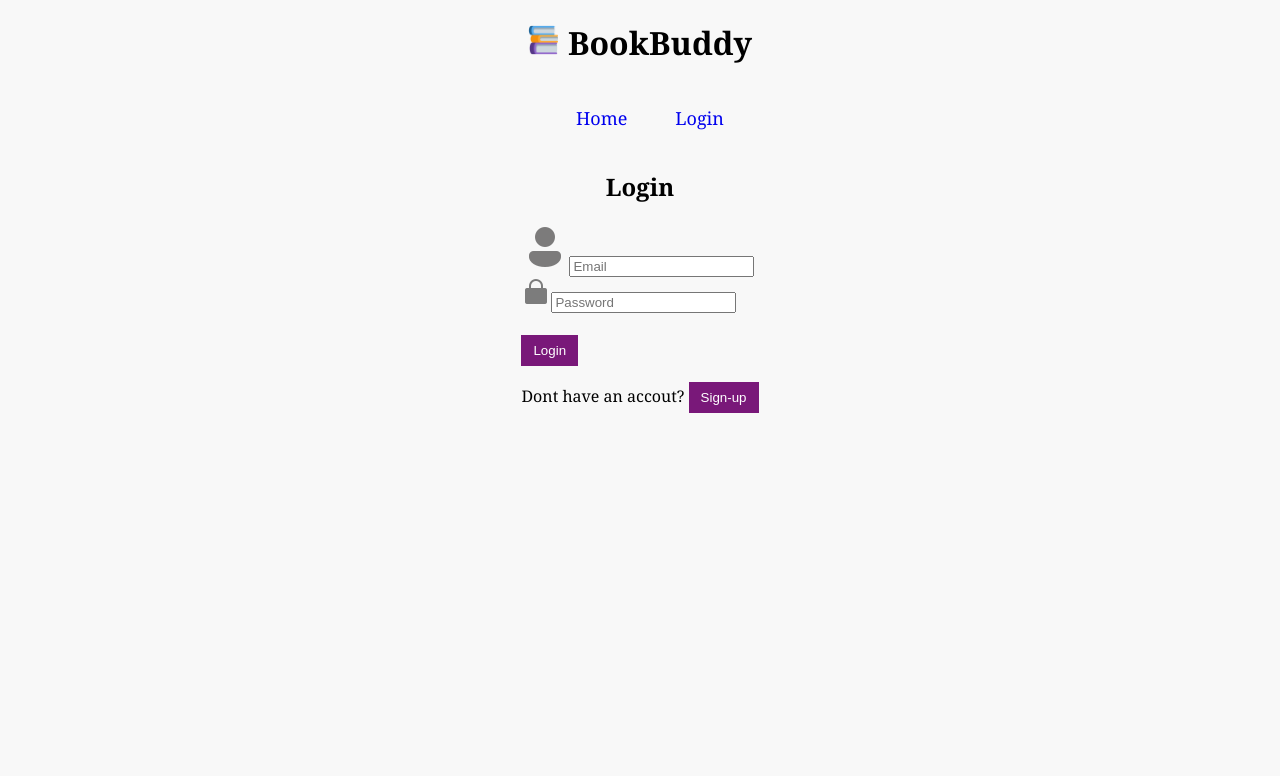
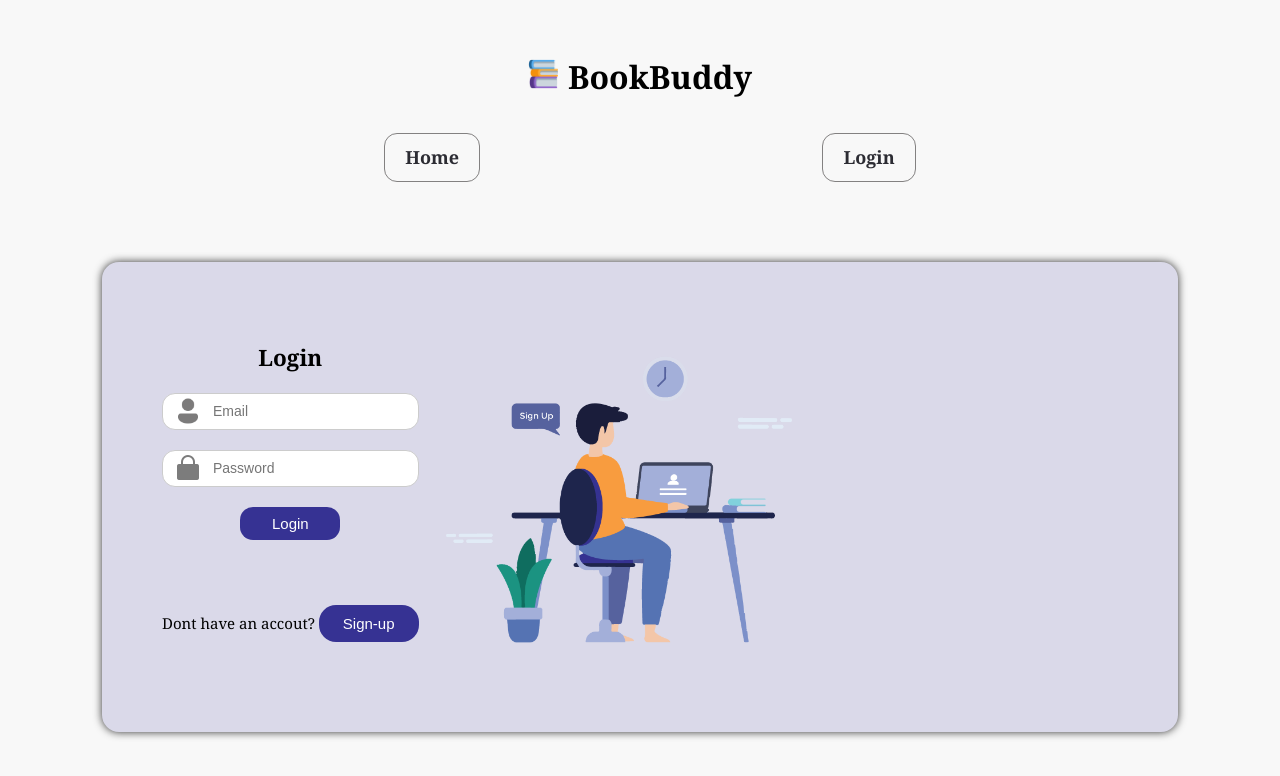
Before and after one commit to deniseosoria/BookBuddy, a React (Vite) app: page /users/login in a window 1280 px wide. Shown: the top 776 px of the page. Built offline with nearby package versions, Linux system fonts and the light colour scheme; the HTML template or start-up script is replaced by a standard one.

Commit message:
added css

```diff
--- /dev/null
+++ b/src/App.css
@@ -0,0 +1,6 @@
+#root {
+    max-width: 1280px;
+    margin: 0 auto;
+    padding: 2rem;
+    text-align: center;
+  }
--- a/src/App.jsx
+++ b/src/App.jsx
@@ -9,6 +9,7 @@
 import Login from "./components/Login";
 import Register from "./components/Register";
 import Account from "./components/Account";
+import "./App.css";
 
 function App() {
   const [token, setToken] = useState(() => localStorage.getItem("token"));
@@ -29,7 +30,7 @@
     <div className="app">
     <header>
         <h1>
-          <img id="logo-image" src={bookLogo} alt="Library Logo" />
+          <img className="logo" id="logo-image" src={bookLogo} alt="Library Logo" />
           BookBuddy
         </h1>
         <nav>
--- a/src/components/Account.jsx
+++ b/src/components/Account.jsx
@@ -37,7 +37,9 @@
         setError(result.error);
       } else {
         setSuccess("Book returned successfully!");
-        setReservedBooks((prevBooks) => prevBooks.filter((book) => book.id !== bookId));
+        setReservedBooks((prevBooks) =>
+          prevBooks.filter((book) => book.id !== bookId)
+        );
       }
     } catch (err) {
       setError("Something went wrong. Please try again.");
@@ -89,8 +91,22 @@
               <ul>
                 {reservedBooks.map((book) => (
                   <li key={book.id}>
-                    <h4>{book.title} by {book.author}</h4>
-                    <button onClick={() => handleReturn(book.id)}>Return</button>
+                    <h4>
+                      {book.title} by {book.author}
+                    </h4>
+                    <img
+                      src={book.coverimage || "https://via.placeholder.com/200"}
+                      alt={book.title || "Book Cover"}
+                      style={{ maxWidth: "150px", height: "auto" }}
+                    />
+                    <div>
+                      <button
+                        className="return-book-button"
+                        onClick={() => handleReturn(book.id)}
+                      >
+                        Return
+                      </button>
+                    </div>
                   </li>
                 ))}
               </ul>
--- a/src/components/Books.jsx
+++ b/src/components/Books.jsx
@@ -22,7 +22,9 @@
         setFilteredBooks(booksData);
       } catch (err) {
         console.error("Error fetching books:", err);
-        setError(err.message || "Failed to load books. Please try again later.");
+        setError(
+          err.message || "Failed to load books. Please try again later."
+        );
       } finally {
         setIsLoading(false);
       }
@@ -68,7 +70,13 @@
         {/* Book List */}
         {filteredBooks.length > 0 ? (
           filteredBooks.map((book) => (
-            <div className="grid-item" key={book.id}>
+            <Link
+              className="grid-item"
+              key={book.id}
+              to={`/book/${book.id}`}
+              onClick={() => console.log(`Navigating to book ID: ${book.id}`)}
+            >
+              <div>
                 <h3>{book.title || "Unknown Title"}</h3>
                 <h4>Author: {book.author || "Unknown Author"}</h4>
                 <h3 style={{ color: book.available ? "blue" : "red" }}>
@@ -81,14 +89,9 @@
                   style={{ maxWidth: "150px", height: "auto" }}
                 />
 
-              <br />
-              <Link
-                to={`/book/${book.id}`}
-                onClick={() => console.log(`Navigating to book ID: ${book.id}`)}
-              >
-                More Details
+                <div className="books-button"></div>
+              </div>
             </Link>
-            </div>
           ))
         ) : (
           <p>No books available.</p>
--- a/src/components/Login.jsx
+++ b/src/components/Login.jsx
@@ -5,6 +5,7 @@
 import { getLogin } from "../api";
 import userIcon from "../assets/icons/icons8-person-48.png";
 import passwordIcon from "../assets/icons/icons8-lock-30.png";
+import signupImg from "../assets/icons/sign-up.png";
 
 const Login = ({ setToken }) => {
   const [formData, setFormData] = useState({ email: "", password: "" });
@@ -39,11 +40,12 @@
   }
 
   return (
-    <div>
+    <div className="sign-up-container">
+      <div >
         <h2>Login</h2>
         {error && <p style={{ color: "red" }}>{error}</p>}
 
-      <form onSubmit={handleSubmit} className="form">
+        <form onSubmit={handleSubmit}>
           <div className="input-container">
             <div className="input-with-icon">
               <label>
@@ -59,9 +61,11 @@
                   required
                 />
               </label>
+            </div>
+          </div>
 
-            <br />
-
+          <div className="input-container">
+            <div className="input-with-icon">
               <label>
                 <img
                   src={passwordIcon}
@@ -84,13 +88,12 @@
                   maxLength="8"
                 />
               </label>
-
-            <br />
-            <br />
-
-            <button type="submit">Login</button>
             </div>
           </div>
+
+          <button className="form-button" type="submit">
+            Login
+          </button>
         </form>
 
         {error && error.includes("Username or password is incorrect")}
@@ -102,8 +105,16 @@
           </Link>
         )}
 
-      <p>Dont have an accout? <Link to="/users/register"><button>Sign-up</button></Link></p>
-
+        <p>
+          Dont have an accout?{" "}
+          <Link to="/users/register">
+            <button>Sign-up</button>
+          </Link>
+        </p>
+      </div>
+      <div className="form-img-container">
+        <img className="form-img" src={signupImg} alt="" />
+      </div>
     </div>
   );
 };
--- a/src/components/Navigations.jsx
+++ b/src/components/Navigations.jsx
@@ -1,10 +1,11 @@
 /* TODO - add your code to create a functional React component that renders a navigation bar for the different views in your single page application. You may consider conditionally rendering some options - for example 'Login' should be available if someone has not logged in yet. */
 import React, { useEffect, useState } from "react";
-import { Link } from "react-router-dom";
+import { Link, useLocation } from "react-router-dom";
 import { getAuthentication } from "../api"; // Import the API function
 
 const Navigations = () => {
   const [user, setUser] = useState(null);
+  const location = useLocation(); // Get current route
 
   useEffect(() => {
     const token = localStorage.getItem("token");
@@ -26,9 +27,10 @@
 
   return (
     <div className="nav">
-      <Link to="/" className="nav-link">
-        Home
-      </Link>
+      {/* Show "Home" link ONLY if the user is NOT on "/" */}
+      {location.pathname !== "/" && (
+        <Link to="/" className="nav-link">Home</Link>
+      )}
 
       {!user ? (
         <Link to="/users/login" className="nav-link">
@@ -39,7 +41,7 @@
           <Link to="/users/account" className="nav-link">
             Account
           </Link>
-          <button onClick={handleLogout} className="nav-link logout-button">
+          <button onClick={handleLogout} className="logout-button">
             Logout
           </button>
         </>
--- a/src/components/Register.jsx
+++ b/src/components/Register.jsx
@@ -3,9 +3,15 @@
 import { getRegister } from "../api";
 import userIcon from "../assets/icons/icons8-person-48.png";
 import passwordIcon from "../assets/icons/icons8-lock-30.png";
+import signupImg from "../assets/icons/sign-up.png";
 
 const Register = ({ setToken }) => {
-  const [formData, setFormData] = useState({ firstname: "", lastname: "", email: "", password: "" });
+  const [formData, setFormData] = useState({
+    firstname: "",
+    lastname: "",
+    email: "",
+    password: "",
+  });
   const [error, setError] = useState(null);
   const [token, setLocalToken] = useState(null); // Store the token locally
   const navigate = useNavigate(); // Hook to navigate programmatically
@@ -37,11 +43,12 @@
   }
 
   return (
+    <div className="sign-up-container">
       <div>
         <h2>Sign Up</h2>
         {error && <p style={{ color: "red" }}>{error}</p>}
 
-      <form onSubmit={handleSubmit} className="form">
+        <form onSubmit={handleSubmit}>
           <div className="input-container">
             <div className="input-with-icon">
               <label>
@@ -58,15 +65,17 @@
                   }}
                 />
               </label>
+            </div>
+          </div>
 
-            <br />
-
+          <div className="input-container">
+            <div className="input-with-icon">
               <label>
                 <img src={userIcon} alt="User Icon" className="input-icon" />
                 <input
                   type="text"
                   value={formData.lastname}
-                placeholder="Last Name:"
+                  placeholder="Last Name"
                   onChange={(e) => {
                     setFormData((prev) => ({
                       ...prev,
@@ -75,9 +84,11 @@
                   }}
                 />
               </label>
+            </div>
+          </div>
 
-            <br />
-
+          <div className="input-container">
+            <div className="input-with-icon">
               <label>
                 <img src={userIcon} alt="User Icon" className="input-icon" />
                 <input
@@ -91,9 +102,11 @@
                   required
                 />
               </label>
+            </div>
+          </div>
 
-            <br />
-
+          <div className="input-container">
+            <div className="input-with-icon">
               <label>
                 <img
                   src={passwordIcon}
@@ -116,19 +129,21 @@
                   maxLength="8"
                 />
               </label>
-
-            <br />
-            <br />
-
-            <button type="submit">Register</button>
             </div>
           </div>
+
+          <button className="form-button" type="submit">
+            Register
+          </button>
         </form>
 
         {/* Show login link if email already exists */}
         {error && error.includes("Account already exists") && (
           <p>
-          Already have an account? <Link to="/users/login">Log in here</Link>
+            Already have an account?{" "}
+            <Link to="/users/login">
+              <button>Log in here</button>
+            </Link>
           </p>
         )}
 
@@ -139,6 +154,10 @@
           </Link>
         )}
       </div>
+      <div className="form-img-container">
+        <img className="form-img" src={signupImg} alt="" />
+      </div>
+    </div>
   );
 };
 
--- a/src/components/SingleBook.jsx
+++ b/src/components/SingleBook.jsx
@@ -86,7 +86,7 @@
       )}
 
       <br/>
-      <Link to="/"><button>Back to All Books</button></Link>
+      <Link to="/"><button className="single-book-button">Back to All Books</button></Link>
     </div>
   );
 };
--- a/src/index.css
+++ b/src/index.css
@@ -1,8 +1,21 @@
+:root {
+  font-family: Inter, system-ui, Avenir, Helvetica, Arial, sans-serif;
+  line-height: 1.5;
+  font-weight: 400;
+
+  font-synthesis: none;
+  text-rendering: optimizeLegibility;
+  -webkit-font-smoothing: antialiased;
+  -moz-osx-font-smoothing: grayscale;
+}
+
 body {
   font-family: Georgia, serif;
   background-color: #f8f8f8;
   margin: 0;
   padding: 0;
+  min-width: 320px;
+  min-height: 100vh;
 }
 
 #logo-image {
@@ -12,10 +25,12 @@
 
 /* Add your own custom styles here */
 /* ************************************************* */
-.app{
-  display: flex;
-  flex-direction: column;
-  align-items: center;
+a {
+  font-weight: 500;
+  color: #2c2c33;
+}
+a:hover {
+  color: #646464;
 }
 
 h1{
@@ -25,6 +40,39 @@
 h2{
   text-align: center;
 }
+
+ul {
+  list-style: none;
+  padding: 0;
+}
+
+ul li {
+  margin-bottom: 10px;
+}
+
+button {
+  border: 1px solid transparent;
+  padding: 10px 20px;
+  width: 100px;
+  background-color: #363293;
+  color: white;
+  border-radius: 17px;
+  border: none;
+  cursor: pointer;
+  transition: background 0.3s;
+  cursor: pointer;
+  font-size: 1em;
+  font-weight: 500;
+}
+
+button:hover {
+  background-color: #474db9;
+}
+button:focus,
+button:focus-visible {
+  outline: 4px auto -webkit-focus-ring-color;
+}
+
 
 /* ************************************************* */
 /* Nav bar */
@@ -38,27 +86,38 @@
 .nav-link {
   text-decoration: none;
   font-size: 18px;
-  padding: 10px;
+  padding: 10px 20px;
+  border: 1px solid rgb(131, 129, 129);
+  border-radius: 13px;
+  font-weight: 800;
 }
 
+.logout-button{
+  text-decoration: none;
+  font-size: 18px;
+  padding: 10px 20px;
+  border-radius: 13px;
+  font-weight: 500;
+  font-family: Georgia, serif;
+}
+
+/* ************************************************* */
 .search-bar{
   text-align: center;
 }
 
 
-.books{
-  display: flex;
-  flex-direction: column;
-  align-items: center;
-  width: 100%;
-  max-width: 1400px;
-  margin: 0 auto;
-}
 
 
+/* ************************************************* */
+/* Sinlge Books page */
 .single-book{
   text-align: center;
   width: 40rem;
+}
+
+.single-book-button{
+  width: 190px;
 }
 
 
@@ -94,6 +153,7 @@
   background: #ddd;
   text-align: left; /* Align text inside buttons to the left */
   transition: background 0.3s;
+  border-radius: 0%;
 }
 
 .sidebar button:hover {
@@ -101,40 +161,42 @@
 }
 
 .sidebar .active {
-  background: #791879;
+  background: #363293;
   color: white;
 }
 
 .content {
   flex: 1;
+  text-align: left; /* Ensure text is left-aligned */
   padding: 20px;
 }
 
-ul {
-  list-style: none;
-  padding: 0;
+.return-book-button{
+  background-color: transparent;
+  color: #2c2c33;
+  border: 1px solid rgb(141, 139, 139);
+  border-radius: 10px;
+  padding: 5px 5px;
+  margin: 0;
+
 }
 
-ul li {
-  margin-bottom: 10px;
-}
-
-button {
-  padding: 8px 12px;
-  background: #791879;
-  color: white;
-  border: none;
-  cursor: pointer;
-  transition: background 0.3s;
-}
-
-button:hover {
-  background: #972c97;
-}
 
 /* ************************************************* */
 
 /* All books */
+.books{
+  display: flex;
+  flex-direction: column;
+  align-items: center;
+  width: 100%;
+  max-width: 1400px;
+  margin: 0 auto;
+}
+
+.available-button{
+  width: 200px;
+}
 
 .grid-container {
   display: grid;
@@ -157,7 +219,102 @@
   text-align: center;
   width: 100%;
   max-width: 300px; /* Ensures grid items fit */
+  text-decoration: none;
 }
+.grid-item h3 {
+  text-align: center;
+  display: block;
+  width: 100%;
+  word-wrap: break-word;
+  overflow-wrap: break-word;
+  max-width: 100%;
+  margin: 0;
+}
+
+.books-button{
+  margin-top: 20px;
+}
+
+/* ************************************************* */
+/* Login/Regist page */
+
+.sign-up-container{
+  background-color: #dad9e9;
+  border-radius: 17px;
+  padding: 60px 60px 60px 60px;
+  box-shadow: 0 0 8px rgba(0, 0, 0, 0.8);
+  display: flex;
+  font-size: 15px;
+  margin: 70px;
+}
+
+.form-img-container{
+  padding-top: 10px;
+}
+
+.form-img{
+  width: 400px;
+}
+
+.input-container {
+  margin-bottom: 20px;
+}
+
+.input-with-icon {
+  display: flex; /* Ensures input and icon are in one row */
+  align-items: center; /* Aligns them vertically */
+  position: relative;
+  max-width: 300px; /* Adjust as needed */
+  background-color: rgb(255, 255, 255);
+  border: 1px solid #ccc; /* Optional border */
+  border-radius: 13px;
+  padding: 10px;
+  height: 15px;
+
+}
+
+/* Fix input alignment */
+.input-with-icon input {
+  flex: 1; /* Ensures input takes the remaining space */
+  border: none; /* Remove default borders */
+  outline: none; /* Remove focus outline */
+  padding: 8px 10px 8px 40px; /* Space for the icon */
+  font-size: 14px;
+  color: #7c7c7c;
+}
+
+
+.input-icon {
+  position: absolute;
+  left: 10px; /* Adjust as needed */
+  top: 50%;
+  transform: translateY(-50%);
+  width: 30px;
+  height: 30px;
+  pointer-events: none; /* Prevents the icon from being clickable */
+}
+
+.password-icon {
+  position: absolute;
+  left: 10px; /* Adjust as needed */
+  top: 50%;
+  transform: translateY(-50%);
+  width: 30px;
+  height: 30px;
+  pointer-events: none; /* Prevents the icon from being clickable */
+}
+
+.form-button{
+  background-color: #363293;
+  color: white;
+  border-radius: 13px;
+  padding: 8px 20px;
+  width: 100px;
+  margin-bottom: 50px;
+}
+
+
+/* ************************************************* */
 
 /* Responsive grid adjustments */
 @media (max-width: 1024px) {
```
Lines whose indentation alone changed are shown as unchanged.
